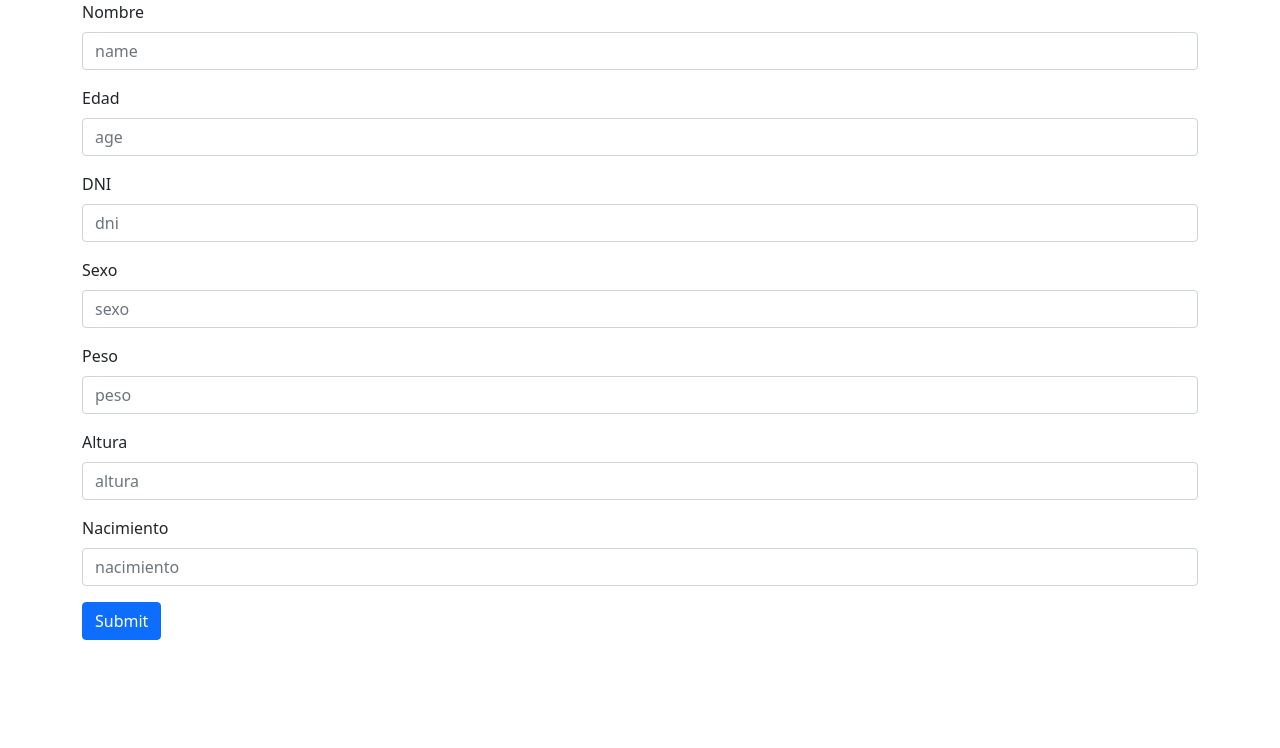
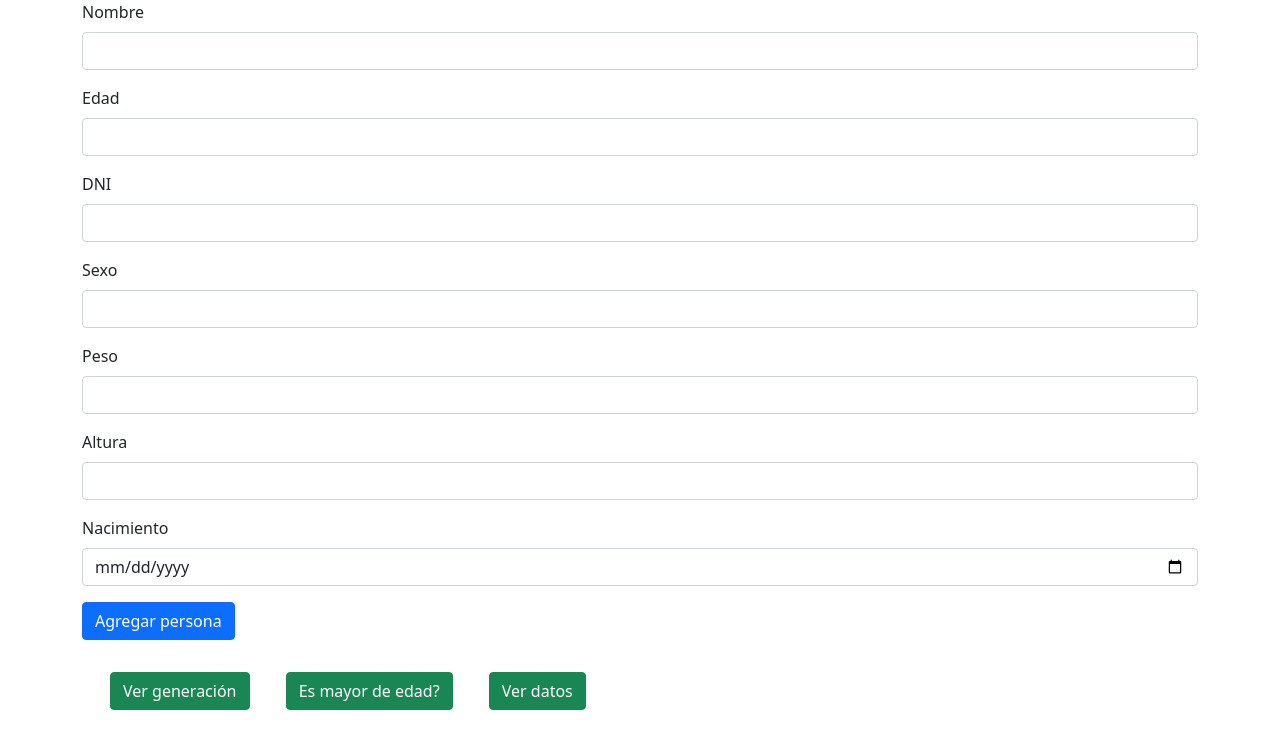
Before and after one commit to Pisculetto/Ejercicio-2-TP-DOM, a plain HTML site: page index.html in a window 1280 px wide. Drawn offline with nearby package versions, Linux system fonts and the light colour scheme.

Commit message:
Se agrega punto 2 al fin

```diff
--- a/index.html
+++ b/index.html
@@ -15,35 +15,41 @@
             <form>
                 <div class="mb-3">
                     <label for="nombre" class="form-label">Nombre</label>
-                    <input type="text" class="form-control" id="Fnombre" placeholder="name" required maxlength="50" minlength="3">
+                    <input type="text" class="form-control" id="Fnombre"  required maxlength="50" minlength="3">
                   </div>
                   <div class="mb-3">
                     <label for="edad" class="form-label">Edad</label>
-                    <input type="text" class="form-control" id="Fedad" placeholder="age" required maxlength="999" minlength="1">
+                    <input type="number" class="form-control" id="Fedad"required maxlength="999" minlength="1">
                   </div>
                   <div class="mb-3">
                     <label for="dni" class="form-label">DNI</label>
-                    <input type="text" class="form-control" id="Fdni" placeholder="dni" required maxlength="50" minlength="3">
+                    <input type="text" class="form-control" id="Fdni"required maxlength="50" minlength="3">
                   </div>
                   <div class="mb-3">
                     <label for="sexo" class="form-label">Sexo</label>
-                    <input type="text" class="form-control" id="Fsexo" placeholder="sexo" required maxlength="1" minlength="1">
+                    <input type="text" class="form-control" id="Fsexo"  required maxlength="1" minlength="1">
                   </div>
                   <div class="mb-3">
                     <label for="peso" class="form-label">Peso</label>
-                    <input type="text" class="form-control" id="Fpeso" placeholder="peso" required maxlength="10" minlength="2">
+                    <input type="text" class="form-control" id="Fpeso" required maxlength="10" minlength="2">
                   </div>
                   <div class="mb-3">
                     <label for="altura" class="form-label">Altura</label>
-                    <input type="text" class="form-control" id="Faltura" placeholder="altura" required maxlength="50" minlength="3">
+                    <input type="text" class="form-control" id="Faltura"  required maxlength="50" minlength="3">
                   </div>
                   <div class="mb-3">
                     <label for="nacimiento" class="form-label">Nacimiento</label>
-                    <input type="text" class="form-control" id="Fnacimiento" placeholder="nacimiento" required maxlength="50" minlength="3">
+                    <input type="date" class="form-control" id="Fnacimiento"  required maxlength="50" minlength="3">
                   </div>
 
-                <button type="button" class="btn btn-primary" onclick=crearPersona()>Submit</button>
+                  <button type="button" class="btn btn-primary mb-3" onclick="crearPersona()">Agregar persona</button>
               </form>
+
+              <div class="container">
+                <button type="button" class="btn btn-success m-3" onclick="mostrarGeneracion()">Ver generación</button>
+                <button type="button" class="btn btn-success m-3" onclick="mayoriaEdad()">Es mayor de edad?</button>
+                <button type="button" class="btn btn-success m-3" onclick="mostrarDatos()">Ver datos</button>
+              </div>
         </section>
     </main>
 
--- a/js/app.js
+++ b/js/app.js
@@ -1,3 +1,5 @@
+let personas = [];
+
 class Persona {
   constructor(nombre, edad, dni, sexo, peso, altura, nacimiento) {
     this.nombre = nombre;
@@ -9,66 +11,75 @@ class Persona {
     this.nacimiento = nacimiento;
   }
 
-  mayoriaEdad() {
+
+
+}
+
+function mayoriaEdad() {
   if (this.edad >= 18) {
-      document.write(`${this.nombre} es mayor de edad.<br>`);
+    alert(`${this.nombre} es mayor de edad.`);
   }
 }
 
-  mostrarDatos() {
-    document.write(`
-        <ul>
-        <li>Nombre: ${this.nombre}</li>
-        <li>Edad: ${this.edad}</li>
-        <li>DNI: ${this.dni}</li>
-        <li>Sexo: ${this.sexo}</li>
-        <li>Peso: ${this.peso}</li>
-        <li>Altura: ${this.altura}</li>
-        <li>Año de nacimiento: ${this.nacimiento}</li>
-        </ul>
+function mostrarDatos() {
+  alert(`
+
+      Nombre: ${this.nombre}
+      Edad: ${this.edad} años
+      DNI: ${this.dni}
+      Sexo: ${this.sexo}
+      Peso: ${this.peso}
+      Altura: ${this.altura}
+      Año de nacimiento: ${this.nacimiento}
+
       `);
 }
 
-  mostrarGeneracion() {
+function mostrarGeneracion() {
   if (this.nacimiento >= 1930 && this.nacimiento <= 1948) {
     alert(
-        `${this.nombre} pertecene a la generacion Silent Generation<br>Su rasgo caracteristico: Austeridad.<br>`
+      `${this.nombre} pertecene a la generacion Silent Generation. Su rasgo caracteristico: Austeridad.`
     );
   }
 
   if (this.nacimiento >= 1949 && this.nacimiento <= 1968) {
     alert(
-        `${this.nombre} pertenece a la generacion Baby boom<br>Su rasgo caracteristico: Ambicion.<br>`
+      `${this.nombre} pertenece a la generacion Baby boom. Su rasgo caracteristico: Ambicion.`
     );
   }
   if (this.nacimiento >= 1969 && this.nacimiento <= 1980) {
     alert(
-        `${this.nombre} pertenece a la generacion X<br>Su rasgo caracteristico: Obsesion por el exito.<br>`
+      `${this.nombre} pertenece a la generacion X. Su rasgo caracteristico: Obsesion por el exito.`
     );
   }
   if (this.nacimiento >= 1981 && this.nacimiento <= 1993) {
     alert(
-        `${this.nombre} pertenece a la generacion Y<br>Rasgo caracteristico: Frustracion.<br>`
+      `${this.nombre} pertenece a la generacion Y. Su rasgo caracteristico: Frustracion.`
     );
   }
   if (this.nacimiento >= 1994 && this.nacimiento <= 2010) {
     alert(
-        `${this.nombre} pertenece a la generacion Z<br>Rasgo caracteristico: irreverencia.<br>`
+      `${this.nombre} pertenece a la generacion Z. Rasgo caracteristico: irreverencia.`
     );
   }
 }
 
-  crearPersona() {
+function crearPersona() {
+
+
   const persona = new Persona(
-      (nombre = document.getElementById("#Fnombre")),
-      (edad = document.querySelector("#Fedad")),
-      (dni = document.querySelector("#Fdni")),
-      (sexo = document.querySelector("#Fsexo")),
-      (peso = document.querySelector("#Fpeso")),
-      (altura = document.querySelector("#Faltura")),
-      (nacimiento = document.querySelector("#Fnacimiento"))
+
+    nombre = document.getElementById('Fnombre').value,
+    edad = document.querySelector("#Fedad").value,
+    dni = document.querySelector("#Fdni").value,
+    sexo = document.querySelector("#Fsexo").value,
+    peso = document.querySelector("#Fpeso").value,
+    altura = document.querySelector("#Faltura").value,
+    nacimiento = document.querySelector("#Fnacimiento").value
+
   );
 
-    console.log(this.Persona);
+  personas.push(persona)
+  console.log(persona);
+  console.log(personas);
 }
-}
```
Lines whose indentation alone changed are shown as unchanged.
